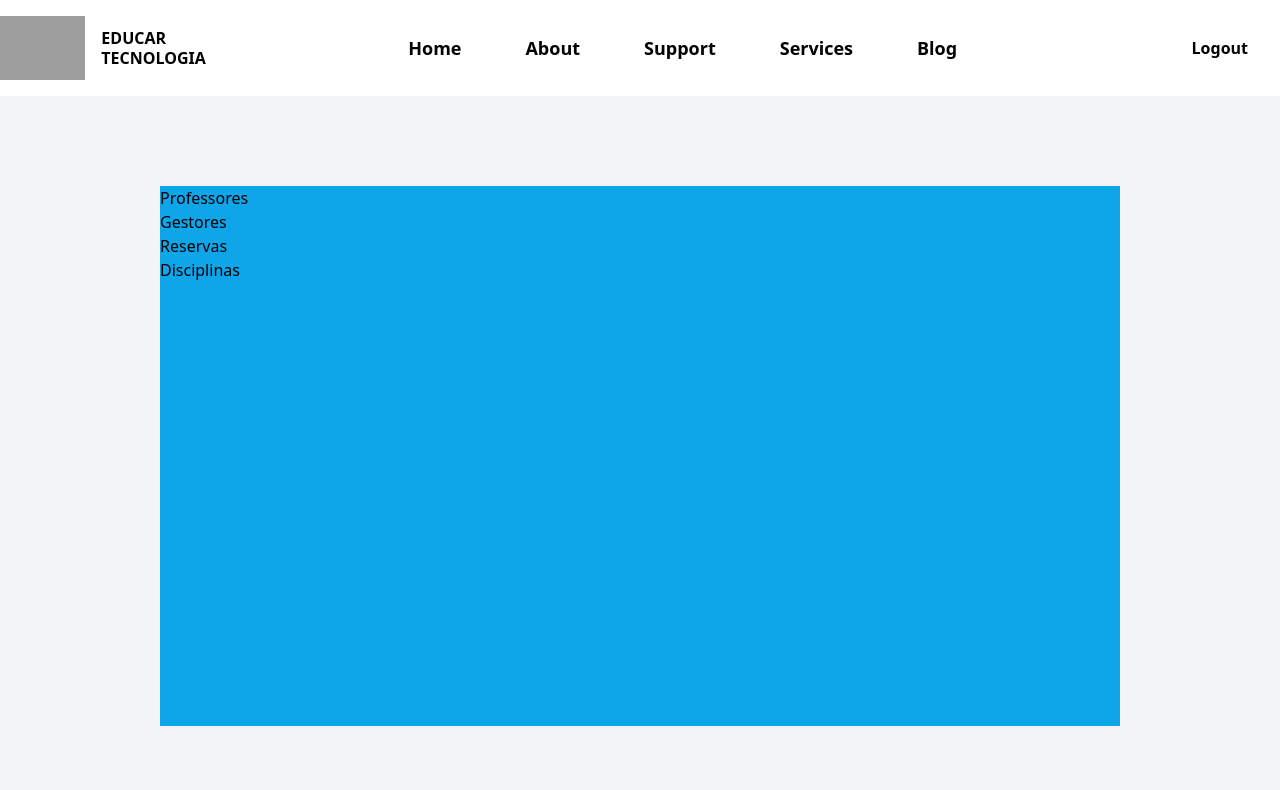
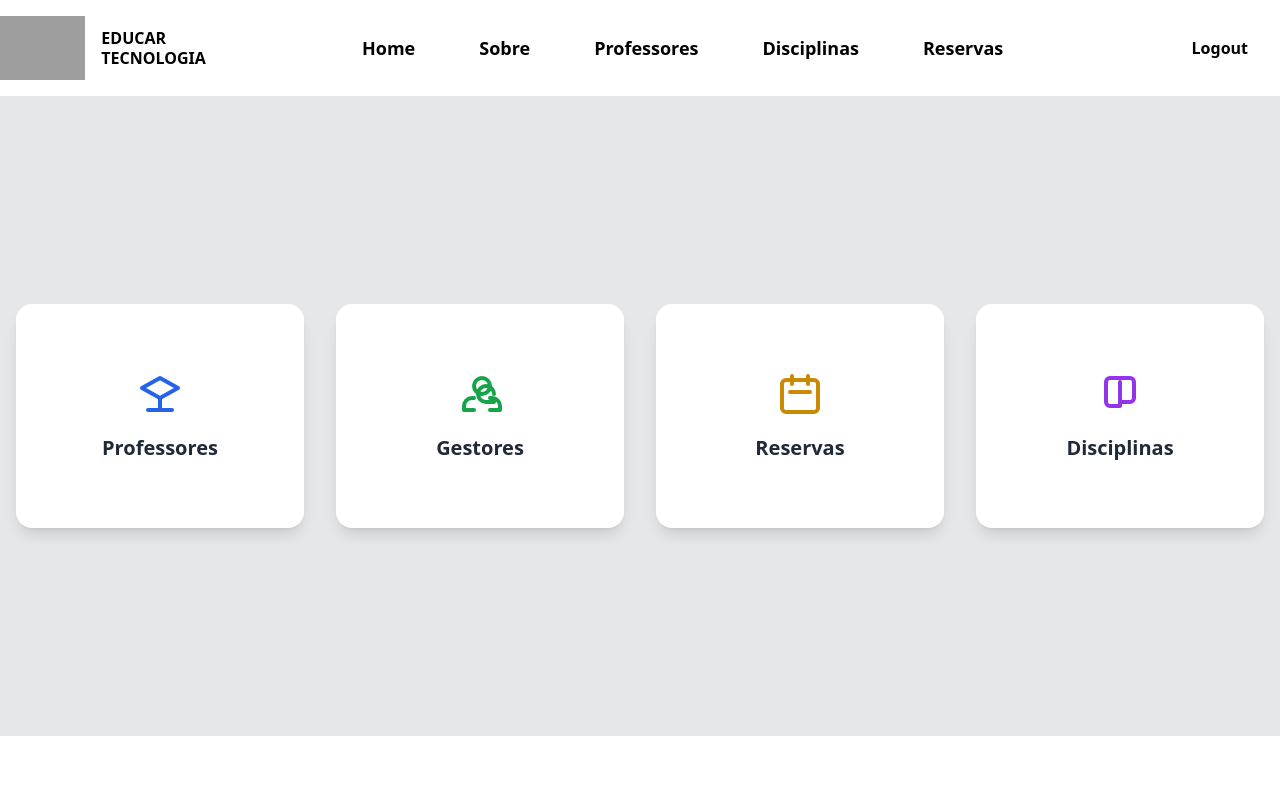
Before and after one commit to RaelMorais/front_formativo, a React (Vite) app: page /home in a window 1280 px wide. Shown: the top 790 px of the page. Built offline with nearby package versions, Linux system fonts and the light colour scheme; grey boxes are pictures that could not be loaded.

Commit message:
fazendo tela de login e cards da home

```diff
--- a/src/components/Main.jsx
+++ b/src/components/Main.jsx
@@ -1,39 +1,58 @@
+import { Link } from 'react-router-dom';
+
 export function Main() {
 
     const name = 'Joao';
-    return(
+    return (
         <>
-        <main className="flex flex-col items-center justify-center h-[90vh] bg-gray-100">
-            {/* <div className="flex flex-col items-left">
-                <h1 className="flex flex-col items-left"> Olá {name}</h1>
+            <main className="flex flex-col items-center justify-center min-h-[80vh] bg-gray-200 px-4">
+                {/* <div className="flex flex-col items-start">
+    <h1 className="text-2xl font-bold">Olá {name}</h1>
   </div> */}
-            <div className="bg-sky-500/100 w-[120vh] h-3/4">
-                <div>
-                    <h1>
+
+                <div className="w-full max-w-screen-xl">
+                    <div className="grid grid-cols-1 sm:grid-cols-2 lg:grid-cols-4 gap-8 py-8">
+
+                        <Link to=''>
+                        <div className="bg-white text-gray-800 shadow-lg rounded-2xl p-8 flex flex-col items-center justify-center text-center text-xl font-semibold transition-all duration-300 transform hover:scale-105 hover:bg-blue-100 hover:shadow-2xl cursor-pointer h-56">
+                            <svg className="w-12 h-12 text-blue-600 mb-4" fill="none" stroke="currentColor" strokeWidth="2" viewBox="0 0 24 24">
+                                <path strokeLinecap="round" strokeLinejoin="round" d="M12 14l9-5-9-5-9 5 9 5zm0 0v6m0 0H6m6 0h6" />
+                            </svg>
                             Professores
-                    </h1>
                         </div>
+                        </Link>
 
-                <div>
-                    <h1>
+                        <Link to=''>
+                        <div className="bg-white text-gray-800 shadow-lg rounded-2xl p-8 flex flex-col items-center justify-center text-center text-xl font-semibold transition-all duration-300 transform hover:scale-105 hover:bg-green-100 hover:shadow-2xl cursor-pointer h-56">
+                            <svg className="w-12 h-12 text-green-600 mb-4" fill="none" stroke="currentColor" strokeWidth="2" viewBox="0 0 24 24">
+                                <path strokeLinecap="round" strokeLinejoin="round" d="M17 20h5v-2a4 4 0 00-4-4h-1M9 20H4v-2a4 4 0 014-4h1m0-6a4 4 0 118 0 4 4 0 01-8 0zm10 4a4 4 0 10-4 4h4" />
+                            </svg>
                             Gestores
-                    </h1>
                         </div>
+                        </Link>
 
-                <div>
-                    <h1>
+                        <Link to = '#'>
+                        <div className="bg-white text-gray-800 shadow-lg rounded-2xl p-8 flex flex-col items-center justify-center text-center text-xl font-semibold transition-all duration-300 transform hover:scale-105 hover:bg-yellow-100 hover:shadow-2xl cursor-pointer h-56">
+                            <svg className="w-12 h-12 text-yellow-600 mb-4" fill="none" stroke="currentColor" strokeWidth="2" viewBox="0 0 24 24">
+                                <path strokeLinecap="round" strokeLinejoin="round" d="M8 7V3m8 4V3m-9 8h10M5 21h14a2 2 0 002-2V7a2 2 0 00-2-2H5a2 2 0 00-2 2v12a2 2 0 002 2z" />
+                            </svg>
                             Reservas
-                    </h1>
                         </div>
+                        </Link>
 
-                <div>
-                    <h1>
+                        <Link to = '#'>
+                        <div className="bg-white text-gray-800 shadow-lg rounded-2xl p-8 flex flex-col items-center justify-center text-center text-xl font-semibold transition-all duration-300 transform hover:scale-105 hover:bg-purple-100 hover:shadow-2xl cursor-pointer h-56">
+                            <svg className="w-12 h-12 text-purple-600 mb-4" fill="none" stroke="currentColor" strokeWidth="2" viewBox="0 0 24 24">
+                                <path strokeLinecap="round" strokeLinejoin="round" d="M12 12V6m0 6v6m0 0H7a2 2 0 01-2-2V6a2 2 0 012-2h5m0 12h5a2 2 0 002-2V6a2 2 0 00-2-2h-5" />
+                            </svg>
                             Disciplinas
-                    </h1>
                         </div>
+                        </Link>
 
                     </div>
+                </div>
             </main>
+
         </>
     )
 }
--- a/src/components/NavBar.jsx
+++ b/src/components/NavBar.jsx
@@ -26,22 +26,22 @@ export function NavBar() {
             </li>
             <li className="p-5 xl:p-8">
               <Link to="/about" className="hover:text-blue-400 transition-colors">
-                About
+                Sobre
               </Link>
             </li>
             <li className="p-5 xl:p-8">
               <Link to="/suport" className="hover:text-blue-400 transition-colors">
-                Support
+                Professores
               </Link>
             </li>
             <li className="p-5 xl:p-8">
               <Link to="/products" className="hover:text-blue-400 transition-colors">
-                Services
+                Disciplinas
               </Link>
             </li>
             <li className="p-5 xl:p-8">
               <Link to="/blog" className="hover:text-blue-400 transition-colors">
-                Blog
+                Reservas
               </Link>
             </li>
           </ul>
--- a/src/pages/LoginReact.jsx
+++ b/src/pages/LoginReact.jsx
@@ -1,18 +1,70 @@
 import { Link } from 'react-router-dom';
 
-export function LoginReact(){
-    return(
-        <div className="min-h-screen flex flex-col justify-center items-center bg-gray-100 p-4">
-        <h1 className="text-3xl font-semibold text-gray-800 mb-6">Isso é a tela de login</h1>
+export function LoginReact() {
+    return (
+        <>
+            {/* component */}
+            <div className="bg-gray-100 flex justify-center items-center h-screen">
+                {/* Left: Image */}
+                <div className="w-1/2 h-screen hidden lg:block">
+                    <img
+                        src="https://images.unsplash.com/photo-1618005182384-a83a8bd57fbe?fm=jpg&q=60&w=3000&ixlib=rb-4.1.0&ixid=M3wxMjA3fDB8MHxzZWFyY2h8Mnx8YWJzdHJhY3R8ZW58MHx8MHx8fDA%3D"
+                        alt="Background"
+                        className="object-cover w-full h-full"
+                    />
+                </div>
 
-        <Link to='/home'>
-        <a
-          href="#"
-          className="text-lg text-blue-500 hover:text-blue-700 transition-colors"
-        >
-          Ir para home
-        </a>
-        </Link>
-      </div>
-    )
+                {/* Right: Login Form */}
+                <div className="lg:p-36 md:p-52 sm:20 p-8 w-full lg:w-1/2">
+                    <h1 className="text-6xl font-semibold mb-4 text-center">Educar</h1>
+                    <form action="#" method="POST">
+                        {/* Username Input */}
+                        <div className="mb-4">
+                            <label htmlFor="username" className="block text-gray-600">
+                                Username
+                            </label>
+                            <input
+                                type="text"
+                                id="username"
+                                name="username"
+                                className="w-full border border-gray-300 rounded-md py-2 px-3 focus:outline-none focus:border-blue-500"
+                                autoComplete="off"
+                            />
+                        </div>
+
+                        {/* Password Input */}
+                        <div className="mb-4">
+                            <label htmlFor="password" className="block text-gray-800">
+                                Password
+                            </label>
+                            <input
+                                type="password"
+                                id="password"
+                                name="password"
+                                className="w-full border border-gray-300 rounded-md py-2 px-3 focus:outline-none focus:border-blue-500"
+                                autoComplete="off"
+                            />
+                        </div>
+
+                        {/* Login Button */}
+                        <Link to="/home">
+                        <button
+                            type="submit"
+                            className="bg-red-500 hover:bg-blue-600 text-white font-semibold rounded-md py-2 px-4 w-full"
+                        >
+                            Login
+                        </button>
+                        </Link>
+                    </form>
+
+                    {/* Sign up
+                    <div className="mt-6 text-green-500 text-center">
+                        <Link to="/signup" className="hover:underline">
+                            Sign up Here
+                        </Link>
+                    </div> */}
+                </div>
+            </div>
+        </>
+    );
 }
```
Lines whose indentation alone changed are shown as unchanged.
